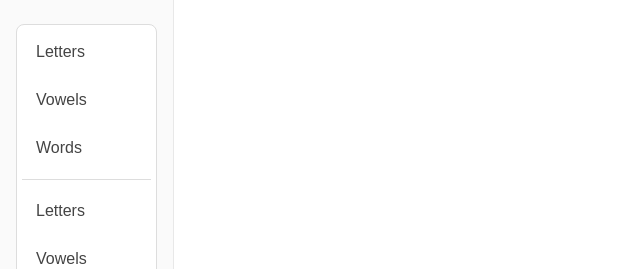
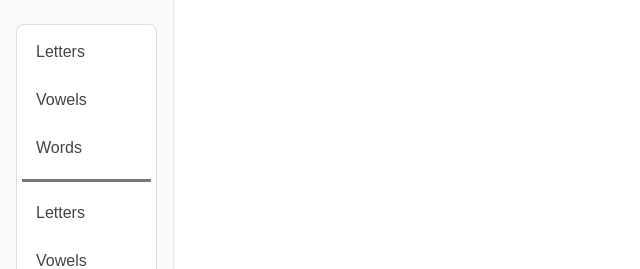
Before and after one commit to esemmelman/hebrew07, a plain HTML site: page index.html in a window 1280 px wide. Shown: the top 269 px of the page, without its empty margins (0-640 px from the left). Drawn offline with Linux system fonts and the light colour scheme.

Commit message:
Make category separator thicker and darker

```diff
--- a/style.css
+++ b/style.css
@@ -3,7 +3,7 @@ html, body { margin: 0; width: 100%; height: 100%; }
 body { display: flex; background: white; color: #161616; font-family: Arial, sans-serif; }
 aside { width: 174px; flex-shrink: 0; padding: 24px 16px; border-right: 1px solid #e8e8e8; background: #fafafa; }
 .categories { display: flex; flex-direction: column; gap: 4px; padding: 5px; border: 1px solid #ddd; border-radius: 8px; background: white; }
-.categories hr { width: 100%; margin: 5px 0; border: 0; border-top: 1px solid #ddd; }
+.categories hr { width: 100%; margin: 5px 0; border: 0; border-top: 3px solid #777; }
 button { padding: 13px 14px; border: 0; border-radius: 4px; background: transparent; text-align: left; color: #444; font: inherit; cursor: pointer; }
 button:hover { background: #f1f3f5; }
 button[aria-selected="true"] { background: #e8eef7; color: #204c80; }
```
